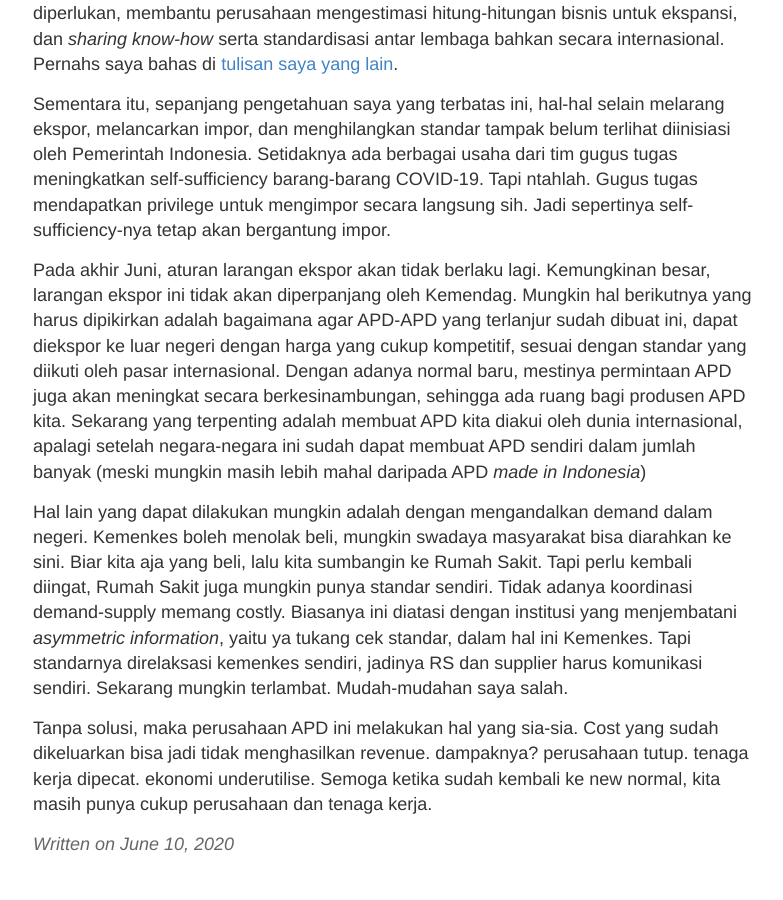
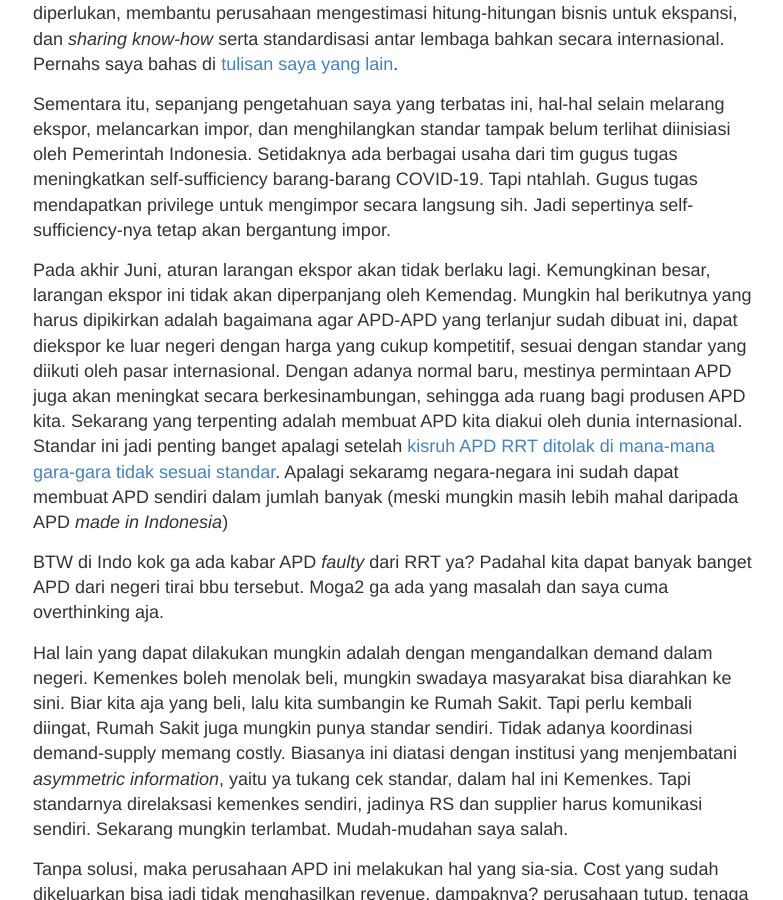
Before and after one commit to imedkrisna/imedkrisna.github.io, a Jekyll site: the page built from blog/_posts/2020-06-10-apd.md, in a window 1280 px wide and 900 px high, scrolled down 1319 px. Shown: the whole window, without its empty margins (247-1030 px from the left). Built offline with Jekyll 4.4.1, drawn with Linux system fonts in a browser that asks for light colours; comment, search, counter and statistics services are not loaded.

Commit message:
Update 2020-06-10-apd.md

```diff
--- a/blog/_posts/2020-06-10-apd.md
+++ b/blog/_posts/2020-06-10-apd.md
@@ -17,7 +17,9 @@ Tidak hanya Australia, berbagai negara lain di seluruh dunia mengalih-fungsikan
 
 Sementara itu, sepanjang pengetahuan saya yang terbatas ini, hal-hal selain melarang ekspor, melancarkan impor, dan menghilangkan standar tampak belum terlihat diinisiasi oleh Pemerintah Indonesia. Setidaknya ada berbagai usaha dari tim gugus tugas meningkatkan self-sufficiency barang-barang COVID-19. Tapi ntahlah. Gugus tugas mendapatkan privilege untuk mengimpor secara langsung sih. Jadi sepertinya self-sufficiency-nya tetap akan bergantung impor.
 
-Pada akhir Juni, aturan larangan ekspor akan tidak berlaku lagi. Kemungkinan besar, larangan ekspor ini tidak akan diperpanjang oleh Kemendag. Mungkin hal berikutnya yang harus dipikirkan adalah bagaimana agar APD-APD yang terlanjur sudah dibuat ini, dapat diekspor ke luar negeri dengan harga yang cukup kompetitif, sesuai dengan standar yang diikuti oleh pasar internasional. Dengan adanya normal baru, mestinya permintaan APD juga akan meningkat secara berkesinambungan, sehingga ada ruang bagi produsen APD kita. Sekarang yang terpenting adalah membuat APD kita diakui oleh dunia internasional, apalagi setelah negara-negara ini sudah dapat membuat APD sendiri dalam jumlah banyak (meski mungkin masih lebih mahal daripada APD *made in Indonesia*)
+Pada akhir Juni, aturan larangan ekspor akan tidak berlaku lagi. Kemungkinan besar, larangan ekspor ini tidak akan diperpanjang oleh Kemendag. Mungkin hal berikutnya yang harus dipikirkan adalah bagaimana agar APD-APD yang terlanjur sudah dibuat ini, dapat diekspor ke luar negeri dengan harga yang cukup kompetitif, sesuai dengan standar yang diikuti oleh pasar internasional. Dengan adanya normal baru, mestinya permintaan APD juga akan meningkat secara berkesinambungan, sehingga ada ruang bagi produsen APD kita. Sekarang yang terpenting adalah membuat APD kita diakui oleh dunia internasional. Standar ini jadi penting banget apalagi setelah [kisruh APD RRT ditolak di mana-mana gara-gara tidak sesuai standar](https://www.google.com/url?sa=t&source=web&rct=j&url=http://amp.abc.net.au/article/12105110&ved=2ahUKEwjurv6UoffpAhXv7HMBHcPpCe0QFjAAegQIBhAC&usg=AOvVaw3ZmZyZLff4mhzRTol_vSm2&ampcf=1). Apalagi sekaramg negara-negara ini sudah dapat membuat APD sendiri dalam jumlah banyak (meski mungkin masih lebih mahal daripada APD *made in Indonesia*)
+
+BTW di Indo kok ga ada kabar APD *faulty* dari RRT ya? Padahal kita dapat banyak banget APD dari negeri tirai bbu tersebut. Moga2 ga ada yang masalah dan saya cuma overthinking aja.
 
 Hal lain yang dapat dilakukan mungkin adalah dengan mengandalkan demand dalam negeri. Kemenkes boleh menolak beli, mungkin swadaya masyarakat bisa diarahkan ke sini. Biar kita aja yang beli, lalu kita sumbangin ke Rumah Sakit. Tapi perlu kembali diingat, Rumah Sakit juga mungkin punya standar sendiri. Tidak adanya koordinasi demand-supply memang costly. Biasanya ini diatasi dengan institusi yang menjembatani *asymmetric information*, yaitu ya tukang cek standar, dalam hal ini Kemenkes. Tapi standarnya direlaksasi kemenkes sendiri, jadinya RS dan supplier harus komunikasi sendiri. Sekarang mungkin terlambat. Mudah-mudahan saya salah.
 
```
